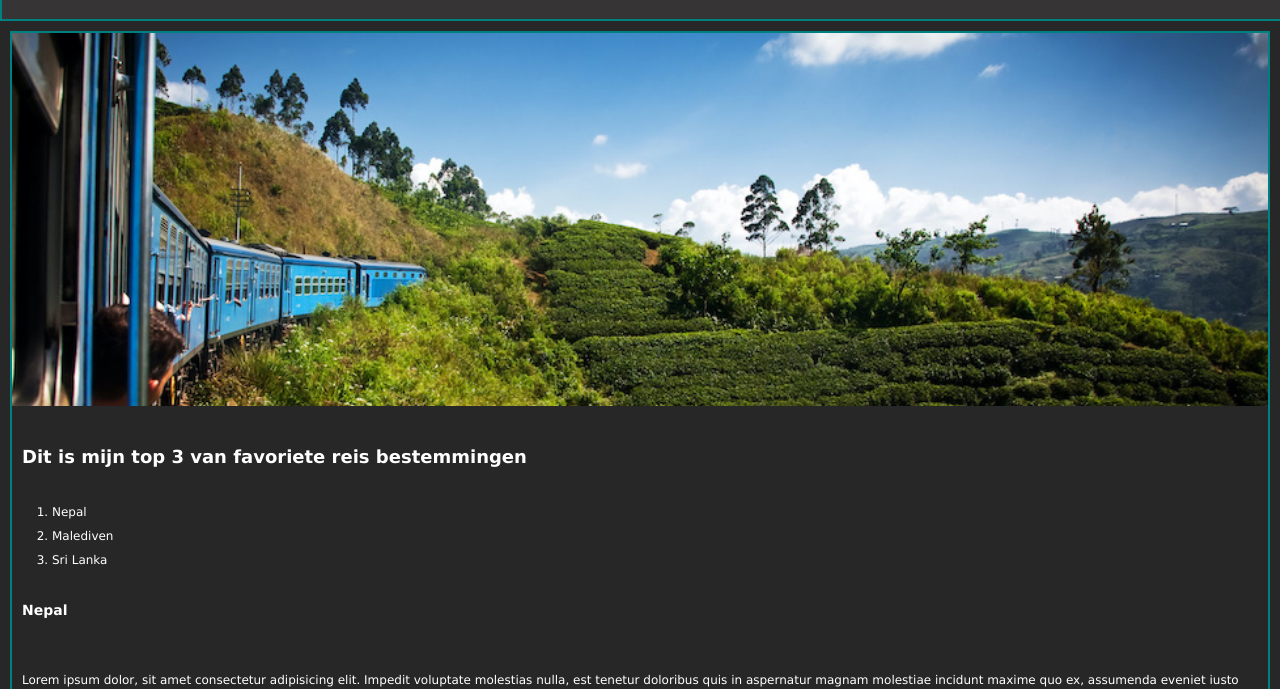
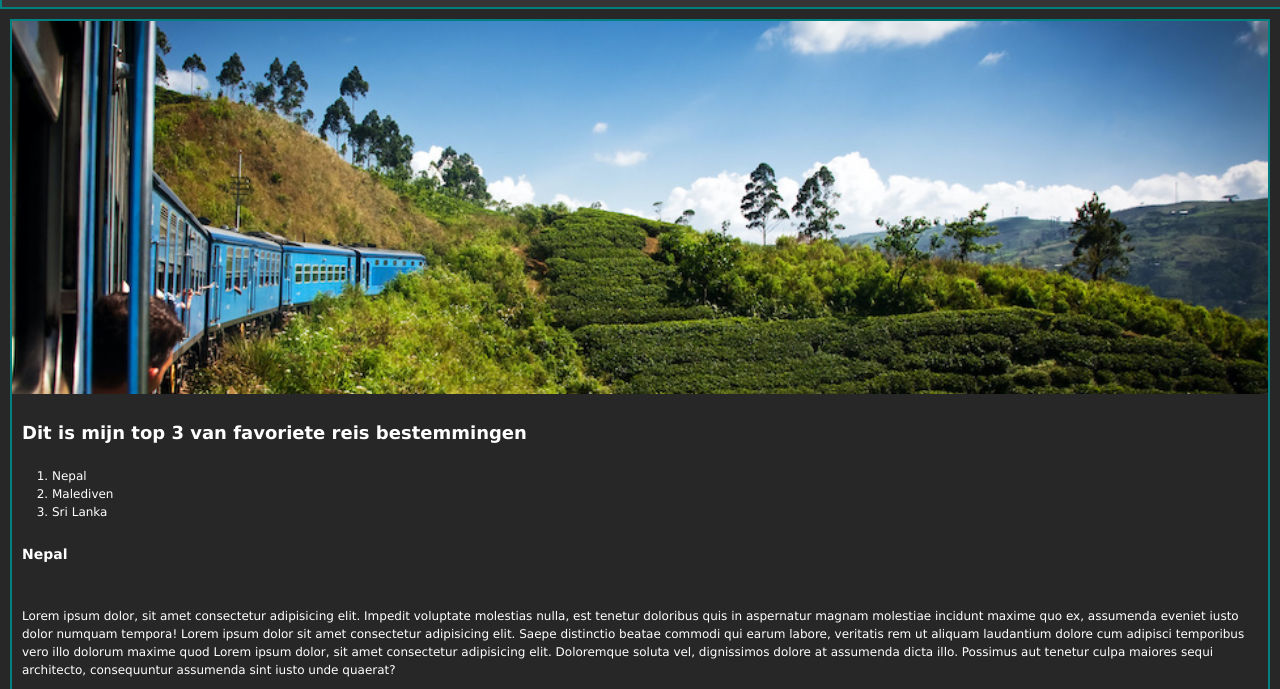
Before and after one commit to jonjonker/jonjonker-jon_jonker---CSS_Media_Queries, a plain HTML site: page index.html in a window 1280 px wide. Shown: the part 122-811 px from the top of the page. Drawn offline with Linux system fonts and the light colour scheme.

Commit message:
Update styles.css

```diff
--- a/styles.css
+++ b/styles.css
@@ -1,7 +1,7 @@
 body{
     color:rgb(29, 29, 29);
     font-family: Verdana, Geneva, Tahoma, sans-serif;
-    font-size:12px;
+    font-size:16px;
     font-weight:400;
     line-height:2em;
     margin: 0px;
@@ -108,21 +108,20 @@ div.gallery {
 
 @media (min-width: 1024px) {
 
-    body {background-color: #272727;
+    body {
+        background-color: #272727;
         color: #fff;
+        font-size: 12px;
+        line-height: 1.5em;
     }
         h2 {color: #fff;
             font-size: 18px;
-            line-height: 2em;
         }
 
         h3 {color: #fff;
         font-size: 14px;
-        line-height: 2em;
             }
 }
-
-
 
 
 /* Smartphones (portrait)
```
